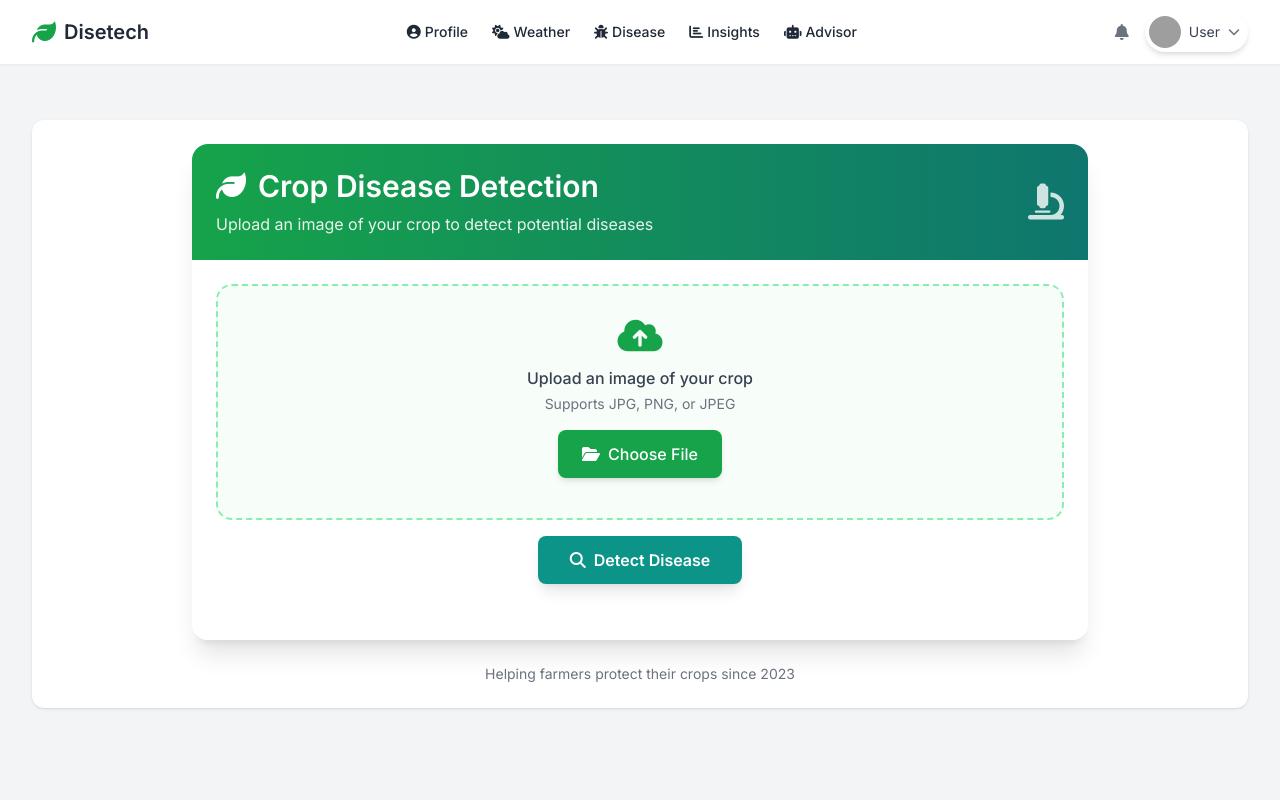
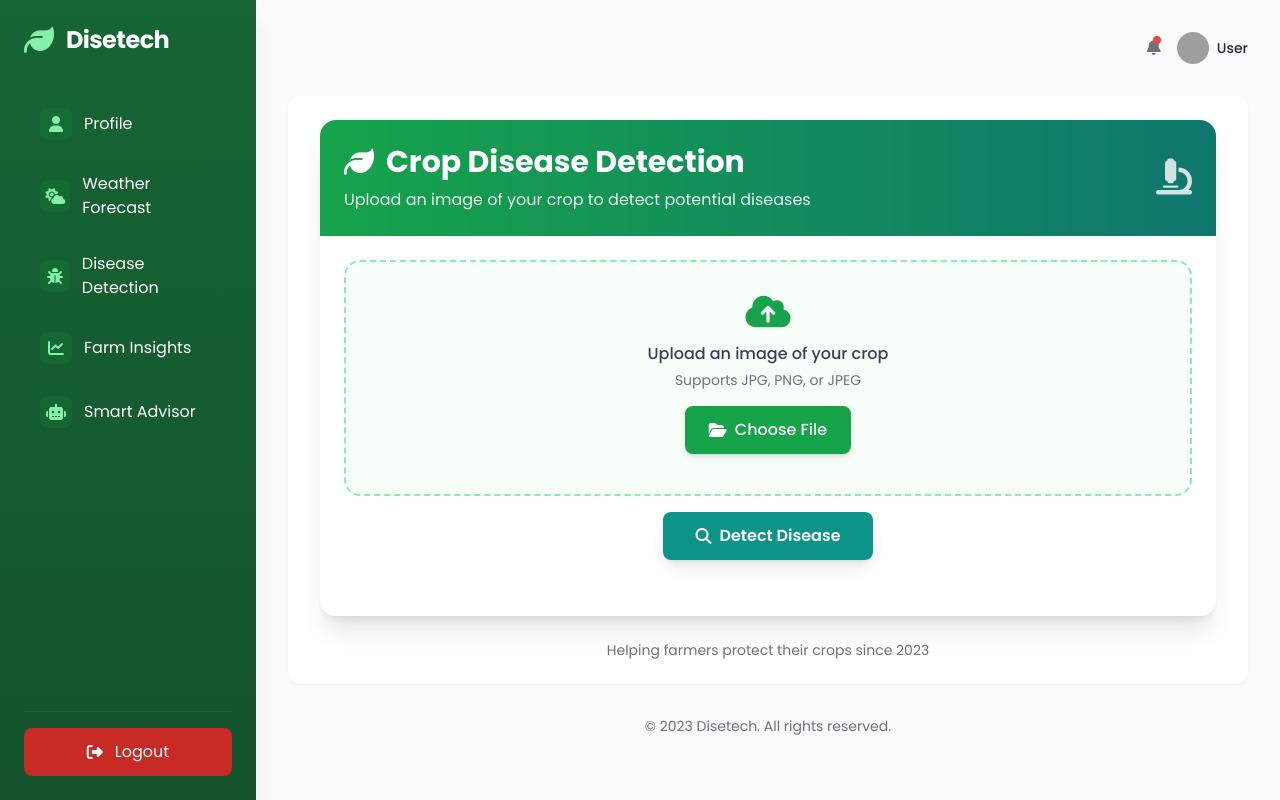
Before and after one commit to chegeMP/Disetech, a Flask app: page /detect in a window 1280 px wide. Run offline with Flask 3, Linux system fonts and the light colour scheme; the visitor is signed in with stand-in values (Sample User, id 1); some libraries are stand-ins or nearby versions; grey boxes are pictures that could not be loaded.

Commit message:
Initial commit

```diff
--- a/app/templates/layout.html
+++ b/app/templates/layout.html
@@ -1,118 +1,127 @@
 <!DOCTYPE html>
 <html lang="en">
 <head>
-  <meta charset="UTF-8" />
-  <meta name="viewport" content="width=device-width, initial-scale=1.0" />
+  <meta charset="UTF-8">
   <title>{% block title %}Disetech | Smart Farming{% endblock %}</title>
   <script src="https://cdn.tailwindcss.com"></script>
-  <link href="https://cdnjs.cloudflare.com/ajax/libs/font-awesome/6.4.0/css/all.min.css" rel="stylesheet" />
-  <style>
-    @import url('https://fonts.googleapis.com/css2?family=Inter:wght@400;500;600&display=swap');
-    body {
-      font-family: 'Inter', sans-serif;
-    }
-    .nav-highlight {
-      position: relative;
-      transition: color 0.3s;
-    }
-    .nav-highlight::after {
-      content: '';
-      position: absolute;
-      bottom: -2px;
-      left: 0;
-      width: 0%;
-      height: 2px;
-      background-color: currentColor;
-      transition: width 0.3s ease-in-out;
-    }
-    .nav-highlight:hover::after {
-      width: 100%;
-    }
-  </style>
+  <link href="https://cdnjs.cloudflare.com/ajax/libs/font-awesome/6.4.0/css/all.min.css" rel="stylesheet">
+  <link rel="stylesheet" href="https://fonts.googleapis.com/css2?family=Poppins:wght@300;400;500;600;700&display=swap">
 </head>
-<body class="bg-gray-100 text-gray-800">
-  <!-- Header -->
-  <header class="bg-white shadow-sm sticky top-0 z-30">
-    <div class="max-w-7xl mx-auto px-4 sm:px-6 lg:px-8">
-      <div class="flex justify-between h-16 items-center">
-        <!-- Logo -->
-        <div class="flex items-center">
-          <i class="fas fa-leaf text-green-600 text-2xl mr-2"></i>
-          <span class="text-xl font-semibold">Disetech</span>
+<body class="flex min-h-screen bg-gray-50 text-gray-800 font-poppins">
+  <!-- Sidebar -->
+  <aside class="w-64 bg-gradient-to-b from-green-800 to-green-900 text-white shadow-xl transition-all duration-300 ease-in-out min-h-screen fixed">
+    <div class="p-6">
+      <!-- Logo/Brand -->
+      <div class="flex items-center space-x-3 mb-10">
+        <i class="fas fa-leaf text-3xl text-green-300"></i>
+        <h1 class="text-2xl font-bold tracking-tight">Disetech</h1>
       </div>
 
-        <!-- Desktop Nav -->
-        <nav class="hidden md:flex space-x-6 text-sm font-medium">
-          <a href="{{ url_for('auth.profile') }}" class="nav-highlight hover:text-green-600 flex items-center gap-1">
-            <i class="fas fa-user-circle"></i> Profile
+      <!-- Navigation -->
+      <nav class="flex flex-col gap-2">
+        <a href="{{ url_for('auth.profile') }}"
+           class="flex items-center space-x-3 px-4 py-3 rounded-lg hover:bg-green-700/50 transition-all duration-200 group">
+          <div class="w-8 h-8 flex items-center justify-center bg-green-700/30 group-hover:bg-green-600 rounded-lg">
+            <i class="fas fa-user text-green-300"></i>
+          </div>
+          <span>Profile</span>
         </a>
-          <a href="{{ url_for('weather.weather_forecast') }}" class="nav-highlight hover:text-green-600 flex items-center gap-1">
-            <i class="fas fa-cloud-sun"></i> Weather
+
+        <a href="{{ url_for('weather.weather_forecast') }}"
+           class="flex items-center space-x-3 px-4 py-3 rounded-lg hover:bg-green-700/50 transition-all duration-200 group">
+          <div class="w-8 h-8 flex items-center justify-center bg-green-700/30 group-hover:bg-green-600 rounded-lg">
+            <i class="fas fa-cloud-sun text-green-300"></i>
+          </div>
+          <span>Weather Forecast</span>
         </a>
-          <a href="{{ url_for('detect.detect_disease') }}" class="nav-highlight hover:text-green-600 flex items-center gap-1">
-            <i class="fas fa-bug"></i> Disease
+
+        <a href="{{ url_for('detect.detect_disease') }}"
+           class="flex items-center space-x-3 px-4 py-3 rounded-lg hover:bg-green-700/50 transition-all duration-200 group">
+          <div class="w-8 h-8 flex items-center justify-center bg-green-700/30 group-hover:bg-green-600 rounded-lg">
+            <i class="fas fa-bug text-green-300"></i>
+          </div>
+          <span>Disease Detection</span>
         </a>
-          <a href="{{ url_for('insights.show_insights') }}" class="nav-highlight hover:text-green-600 flex items-center gap-1">
-            <i class="fas fa-chart-bar"></i> Insights
+
+        <a href="{{ url_for('insights.show_insights') }}"
+           class="flex items-center space-x-3 px-4 py-3 rounded-lg hover:bg-green-700/50 transition-all duration-200 group">
+          <div class="w-8 h-8 flex items-center justify-center bg-green-700/30 group-hover:bg-green-600 rounded-lg">
+            <i class="fas fa-chart-line text-green-300"></i>
+          </div>
+          <span>Farm Insights</span>
         </a>
-          <a href="{{ url_for('chatbot.chat') }}" class="nav-highlight hover:text-green-600 flex items-center gap-1">
-            <i class="fas fa-robot"></i> Advisor
+
+        <a href="{{ url_for('chatbot.chat') }}"
+           class="flex items-center space-x-3 px-4 py-3 rounded-lg hover:bg-green-700/50 transition-all duration-200 group">
+          <div class="w-8 h-8 flex items-center justify-center bg-green-700/30 group-hover:bg-green-600 rounded-lg">
+            <i class="fas fa-robot text-green-300"></i>
+          </div>
+          <span>Smart Advisor</span>
         </a>
       </nav>
 
-        <!-- User Info -->
-        <div class="flex items-center gap-4">
-          <button class="text-gray-500 hover:text-gray-700">
-            <i class="fas fa-bell"></i>
-          </button>
-          <div class="relative group cursor-pointer">
-            <div class="flex items-center gap-2 bg-white rounded-full p-1 pr-2 shadow-md hover:shadow-lg transition">
-              <img class="h-8 w-8 rounded-full" src="https://ui-avatars.com/api/?name=User&background=4CAF50&color=fff" alt="User" />
-              <span class="text-sm text-gray-700">User</span>
-              <i class="fas fa-chevron-down text-xs text-gray-500"></i>
-            </div>
-            <!-- Logout Modal -->
-            <div class="absolute right-0 mt-2 w-40 bg-white rounded-md shadow-lg p-2 hidden group-hover:block z-40">
-              <a href="{{ url_for('auth.login') }}" class="block px-4 py-2 text-sm text-red-600 hover:bg-gray-100 rounded">Logout</a>
+      <!-- Bottom Section -->
+      <div class="absolute bottom-6 left-0 right-0 px-6">
+        <div class="border-t border-green-700/50 pt-4">
+          <a href="{{ url_for('auth.login') }}"
+             class="flex items-center space-x-3 px-4 py-3 rounded-lg bg-red-600/90 hover:bg-red-700 transition-all duration-200 group justify-center">
+            <i class="fas fa-sign-out-alt"></i>
+            <span>Logout</span>
+          </a>
         </div>
       </div>
     </div>
+  </aside>
+
+  <!-- Main Content Area -->
+  <main class="flex-1 ml-64 p-8 transition-all duration-300">
+    <!-- Header -->
+    <header class="flex justify-between items-center mb-8">
+      <h2 class="text-2xl font-semibold text-gray-800">{% block page_title %}{% endblock %}</h2>
+      <div class="flex items-center space-x-4">
+        <div class="relative">
+          <i class="fas fa-bell text-gray-500 hover:text-green-600 cursor-pointer"></i>
+          <span class="absolute top-0 right-0 w-2 h-2 bg-red-500 rounded-full"></span>
+        </div>
+        <div class="flex items-center space-x-2">
+          <img src="https://ui-avatars.com/api/?name=User&background=4CAF50&color=fff"
+               alt="User" class="w-8 h-8 rounded-full">
+          <span class="text-sm font-medium">User</span>
         </div>
       </div>
     </header>
 
-  <!-- Mobile Nav -->
-  <nav class="md:hidden fixed bottom-0 inset-x-0 bg-white border-t border-gray-200 z-20">
-    <div class="flex justify-around text-sm text-gray-600">
-      <a href="{{ url_for('auth.profile') }}" class="p-3 hover:text-green-600 text-center">
-        <i class="fas fa-user-circle block text-lg"></i>
-        <span>Profile</span>
-      </a>
-      <a href="{{ url_for('weather.weather_forecast') }}" class="p-3 hover:text-green-600 text-center">
-        <i class="fas fa-cloud-sun block text-lg"></i>
-        <span>Weather</span>
-      </a>
-      <a href="{{ url_for('detect.detect_disease') }}" class="p-3 hover:text-green-600 text-center">
-        <i class="fas fa-bug block text-lg"></i>
-        <span>Disease</span>
-      </a>
-      <a href="{{ url_for('chatbot.chat') }}" class="p-3 hover:text-green-600 text-center">
-        <i class="fas fa-robot block text-lg"></i>
-        <span>Advisor</span>
-      </a>
-    </div>
-  </nav>
-
-  <!-- Main Content -->
-  <main class="max-w-7xl mx-auto px-4 sm:px-6 lg:px-8 pt-8 pb-24 md:pb-8">
-    <div class="mb-6">
-      <h1 class="text-2xl font-semibold">{% block page_title %}{% endblock %}</h1>
-      <p class="text-gray-600">{% block page_subtitle %}{% endblock %}</p>
+    <!-- Content -->
+    <div class="bg-white rounded-xl shadow-sm p-6">
+      {% block content %}{% endblock %}
     </div>
 
-    <div class="bg-white rounded-xl shadow p-6">
-      {% block content %}{% endblock %}
-    </div>
+    <!-- Footer -->
+    <footer class="mt-8 text-center text-sm text-gray-500">
+      <p>© 2023 Disetech. All rights reserved.</p>
+    </footer>
   </main>
+
+  <!-- Custom Styles -->
+  <style>
+    body {
+      font-family: 'Poppins', sans-serif;
+    }
+    aside {
+      scrollbar-width: thin;
+      scrollbar-color: #4ade80 transparent;
+    }
+    aside::-webkit-scrollbar {
+      width: 6px;
+    }
+    aside::-webkit-scrollbar-thumb {
+      background-color: #4ade80;
+      border-radius: 3px;
+    }
+    .router-link-active {
+      background-color: rgba(74, 222, 128, 0.2);
+      border-left: 3px solid #4ade80;
+    }
+  </style>
 </body>
 </html>
```
Lines whose indentation alone changed are shown as unchanged.
